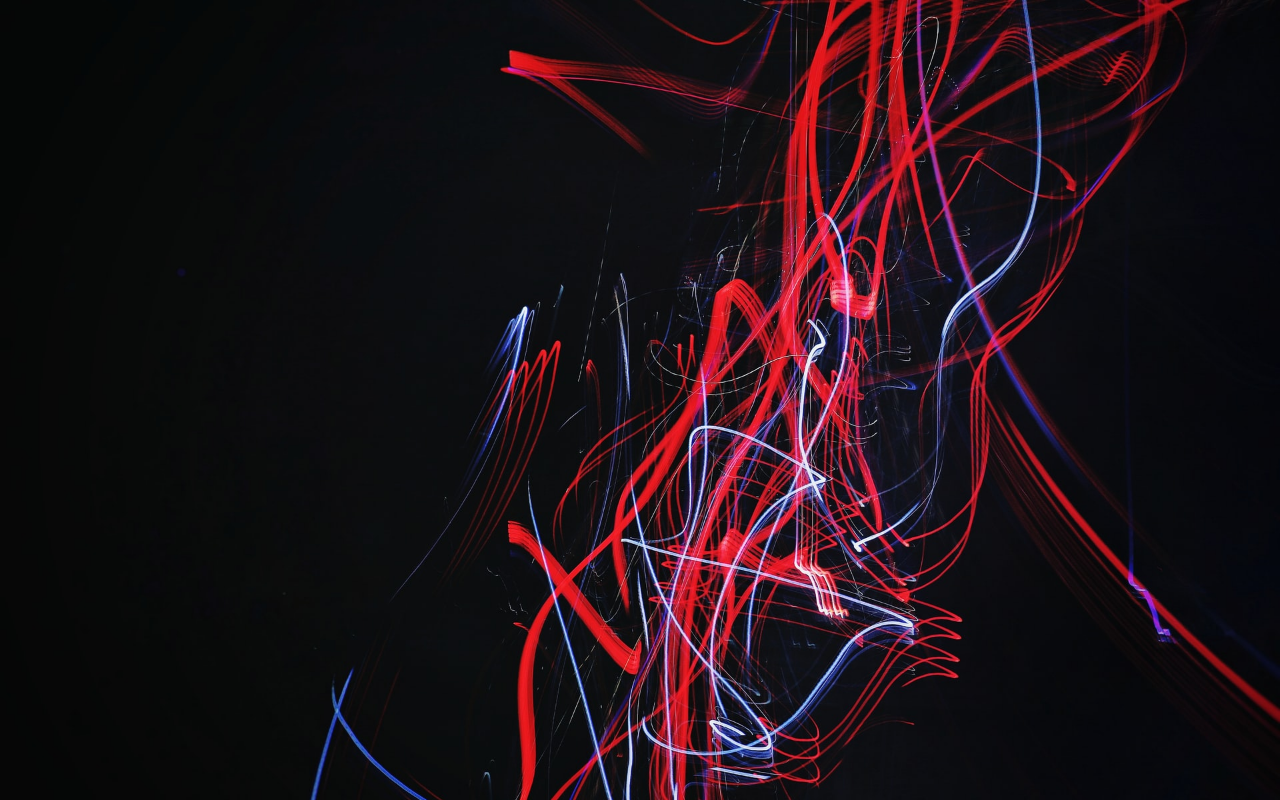
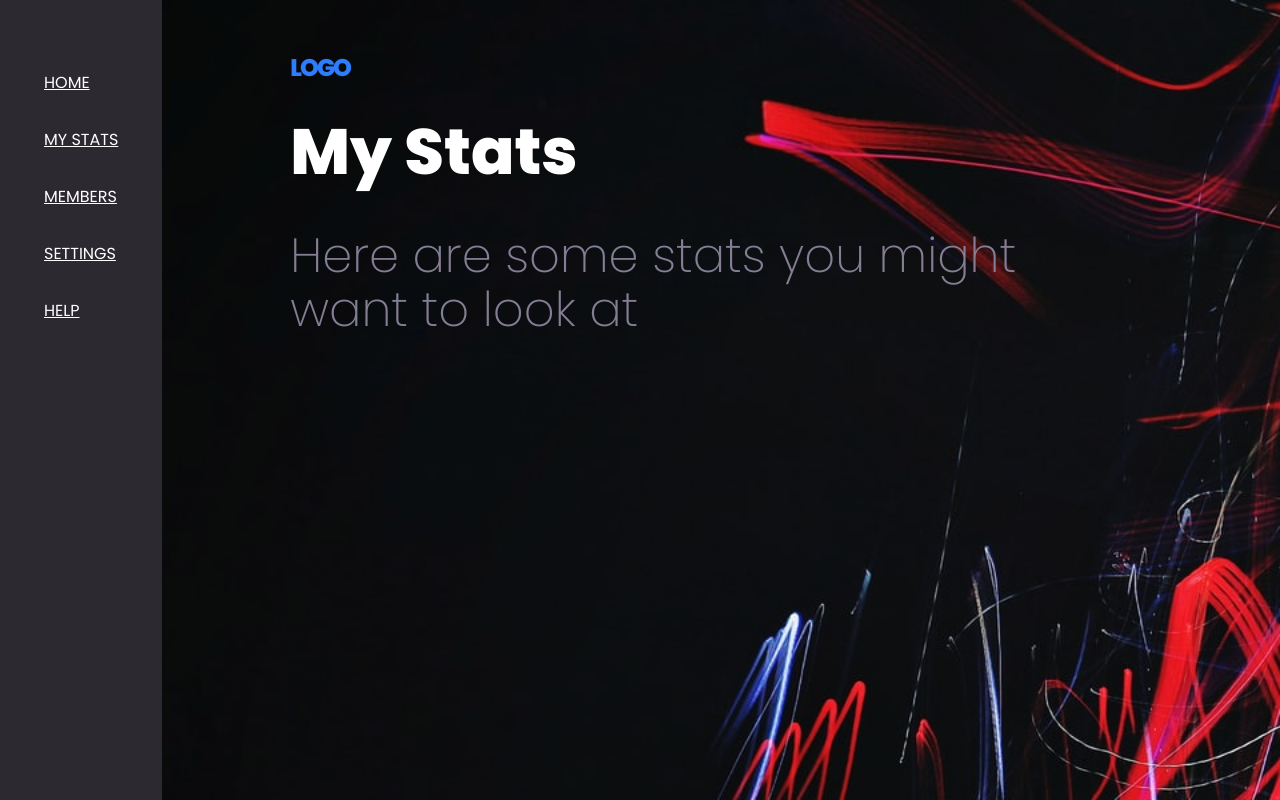
Before and after one commit to meteora277/react-dash, a React (Create React App) app: page /1 in a window 1280 px wide. Built offline with nearby package versions, Linux system fonts and the light colour scheme; the HTML template or start-up script is replaced by a standard one.

Commit message:
fixed bug where use could modify isVisible when in desktop mode

```diff
--- a/src/App.js
+++ b/src/App.js
@@ -1,6 +1,6 @@
 import React, {useState} from 'react'
 import styled, {createGlobalStyle} from 'styled-components'
-import { Route, Switch } from 'react-router-dom'
+import { Redirect, Route, Switch } from 'react-router-dom'
 
 import backgroundImage from './bg.jpg'
 import Navbar from './Navbar'
@@ -13,7 +13,7 @@ const Container = styled.div`
   display:flex;
   flex-direction: column;
 
-  @media(max-width: 450px){
+  @media(max-width: 500px){
 
     padding: 0;
     display:block;
@@ -25,7 +25,7 @@ const Container = styled.div`
 const Body = styled.div`
   display:flex;
 
-  @media(max-width: 450px){
+  @media(max-width: 500px){
     display:block;
   }
 `
@@ -39,15 +39,17 @@ const GlobalStyle = createGlobalStyle`
     margin:0;
     padding:0;
     color:white;
-    background: url(${backgroundImage}) no-repeat right, black;
-    background-size: cover;
+    background: url(${backgroundImage}) no-repeat, black;
+    background-size: 200%;
     background-position: 20% 0;
+    background-attachment: fixed;
     width: 100%;
     height: 100vh;
 
 
-    @media(max-width: 450px){
+    @media(max-width: 500px){
       background-position: 10% 100%;
+      background-size:cover;
 
     }
   }
@@ -59,41 +61,50 @@ function App() {
   const [navbarVisible, setNavbarVisible] = useState(false)
 
   function toggleNavbar(){
-
+    if (window.innerWidth > 500){
+      setNavbarVisible(false)
+    } else (
       setNavbarVisible(!navbarVisible)
+    )
   }
 
   return (
     <>
     <GlobalStyle/>
       <Body>
-        <Switch>
 
-          <Route exact path="/">
         <Navbar
               toggler={toggleNavbar}
               isVisible={navbarVisible}
               links={["HOME", "MY STATS", "MEMBERS", "SETTINGS", "HELP"]}/>
+          <Switch>
+
+            <Route exact path="/">
 
               <Container>
                 <Header
                   toggler={toggleNavbar}/>
-              <Cta Heading="DATA ANALYTICS" Subheading="MAKING SENSE OF YOUR TRAFFIC"/>
+                <Cta
+                  Heading="DATA ANALYTICS"
+                  Subheading="MAKING SENSE OF YOUR TRAFFIC"
+                  button/>
               </Container>
              </Route>
 
-          <Route path="/0">
-            <Navbar
-                toggler={toggleNavbar}
-                isVisible={navbarVisible}
-                links={["HOME", "MY STATS", "MEMBERS", "SETTINGS", "HELP"]}/>
+          <Route path="/1">
 
               <Container>
                 <Header
                   toggler={toggleNavbar}/>
-                <Cta Heading="My Stats" Subheading="Here are some stats you might want to look at"/>
+                <Cta
+                Heading="My Stats"
+                Subheading="Here are some stats you might want to look at"
+                Justify/>
               </Container>
+          </Route>
 
+          <Route exact path="/0">
+            <Redirect push to="/"/>
           </Route>
 
 
--- a/src/Cta.js
+++ b/src/Cta.js
@@ -1,10 +1,15 @@
 
 import React from 'react';
+import { Link } from 'react-router-dom';
 import Styled from 'styled-components'
 
 import Arrow from './arrow.svg'
 
 const StyledCta = Styled.div`
+    a{
+        text-decoration:none;
+        color: white;
+    }
 
     h1 {
         font-family: Poppins;
@@ -42,11 +47,11 @@ const StyledCta = Styled.div`
         font-size: 18px;
     }
 
-    @media(max-width:450px){
+    @media(max-width:500px){
         position:relative;
         display: flex;
         flex-direction: column;
-        justify-content: center;
+        justify-content: ${props => props.Justify ? "flex-start": "center"};
         min-height: 80vh;
         padding: 0 2.6rem;
         align-items:flex-start;
@@ -73,10 +78,11 @@ const Cta = (props) =>{
     }
 
     return(
-        <StyledCta>
+        <StyledCta Justify={props.Justify}>
             <h1>{props.Heading}</h1>
             <p>{props.Subheading}</p>
-            <button onClick={handleClick}><img src={Arrow} alt="arrow"></img><div>GO TO MY STATS</div></button>
+            {props.button && <button onClick={handleClick}><img src={Arrow} alt="arrow"></img><Link to="/1">GO TO MY STATS</Link></button>}
+
         </StyledCta>)
 }
 export default Cta
--- a/src/Navbar.js
+++ b/src/Navbar.js
@@ -1,8 +1,7 @@
 import React from 'react';
 import Styled from 'styled-components'
+import arrow from './arrow.svg'
 import {Link} from 'react-router-dom'
-
-import arrow from './arrow.svg'
 
 const StyledNavbar = Styled.nav`
 
@@ -11,9 +10,8 @@ const StyledNavbar = Styled.nav`
     background-color: #2C2931;
     transition-duration:1s;
     transition-property: display;
-    height: 100vh;
-    width:25%;
-    max-width: 13rem;
+    min-height: 100vh;
+    width: 13rem;
 
     li:nth-child(1){
         display:none;
@@ -35,7 +33,12 @@ const StyledNavbar = Styled.nav`
         transform: rotate(180deg) scale(0.8,0.8) translateX(0.2rem);
         text-align: left;
     }
-    button{
+    a{
+        display:block;
+        white-space: nowrap;
+    }
+
+    a, button{
 
         background-color: Transparent;
         border: none;
@@ -47,7 +50,7 @@ const StyledNavbar = Styled.nav`
 
     }
 
-    @media(max-width: 450px){
+    @media(max-width: 500px){
 
         position: absolute;
         width: 50%;
@@ -70,7 +73,7 @@ function Navbar(props){
 
     let links = props.links.map((item, i ) => (
 
-        <li key={i}><button>{item}</button></li>)
+        <li key={i}><Link to={`${i}`} onClick={props.toggler}>{item}</Link></li>)
     )
 
     return(
--- a/src/header.js
+++ b/src/header.js
@@ -7,16 +7,13 @@ import Logo from './Logo'
 
 const StyledHeader = Styled.header`
 
-
-
     button{
         background-color: Transparent;
         border: none;
         display:none;
     }
 
-
-    @media(max-width: 450px){
+    @media(max-width: 500px){
         position:relative;
         padding: 1.5rem 2rem;
         display: flex;
```
Lines whose indentation alone changed are shown as unchanged.
